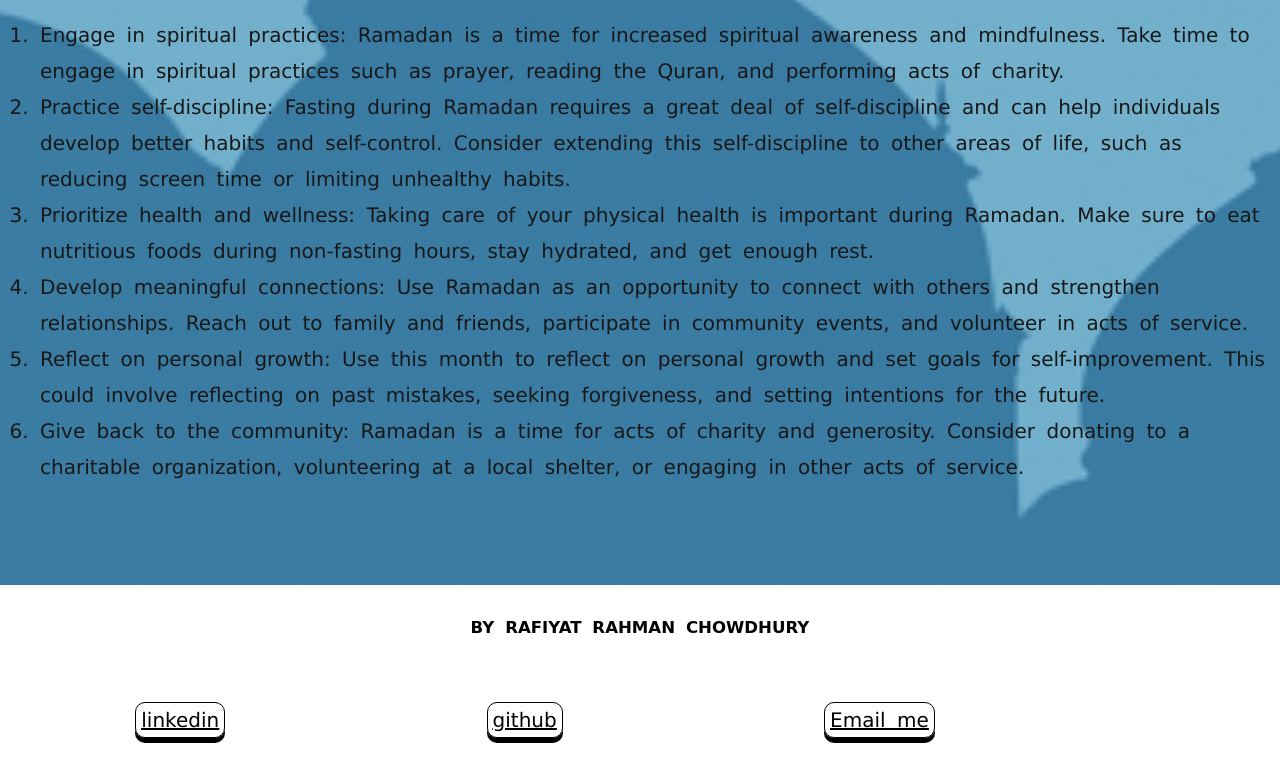
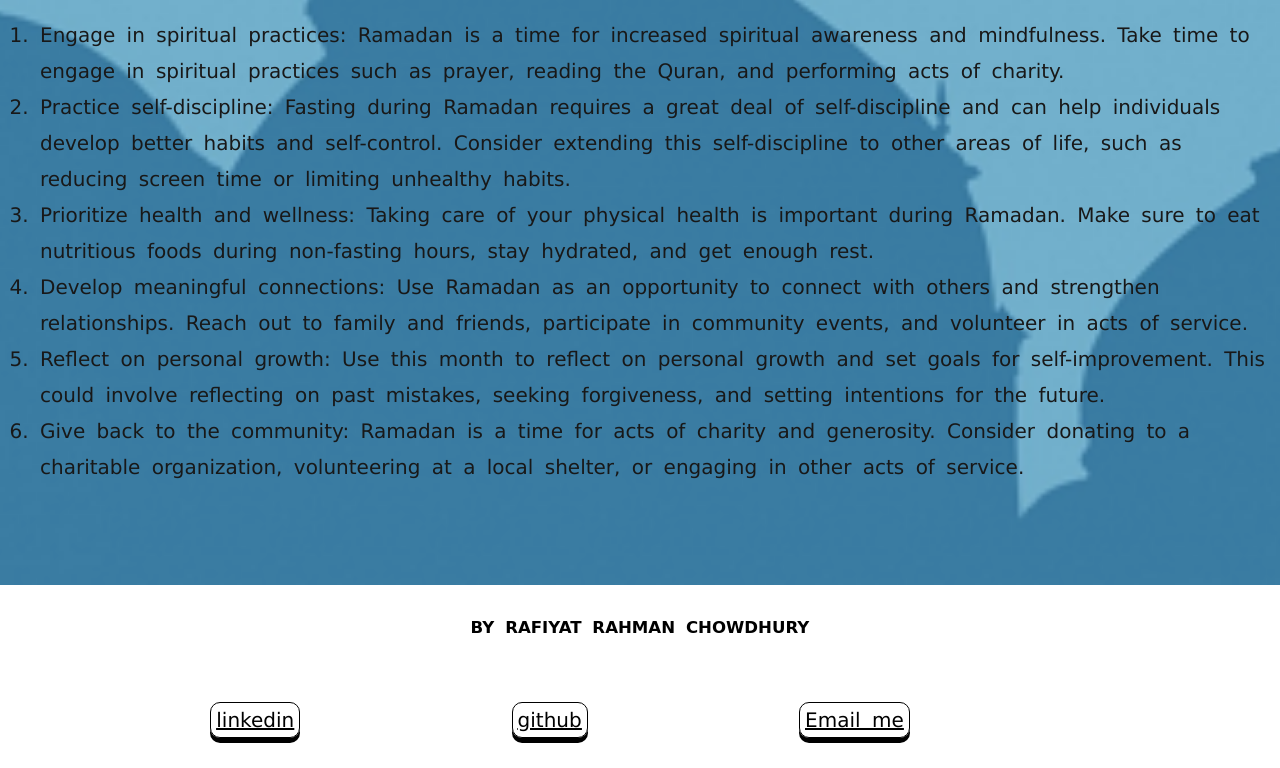
Before and after one commit to rafiyat-chowdhury/ramadan-blog, a plain HTML site: page index.html in a window 1280 px wide. Shown: the part 3889-4657 px from the top of the page. Drawn offline with Linux system fonts and the light colour scheme.

Commit message:
Update index.css

```diff
--- a/resources/index.css
+++ b/resources/index.css
@@ -48,7 +48,7 @@ footer {
 
 footer li {
     display: inline;
-    margin-right: 250px;
+    margin-right: 200px;
     width: 100%;
     font-size: 20px;
     text-align: center;
```
